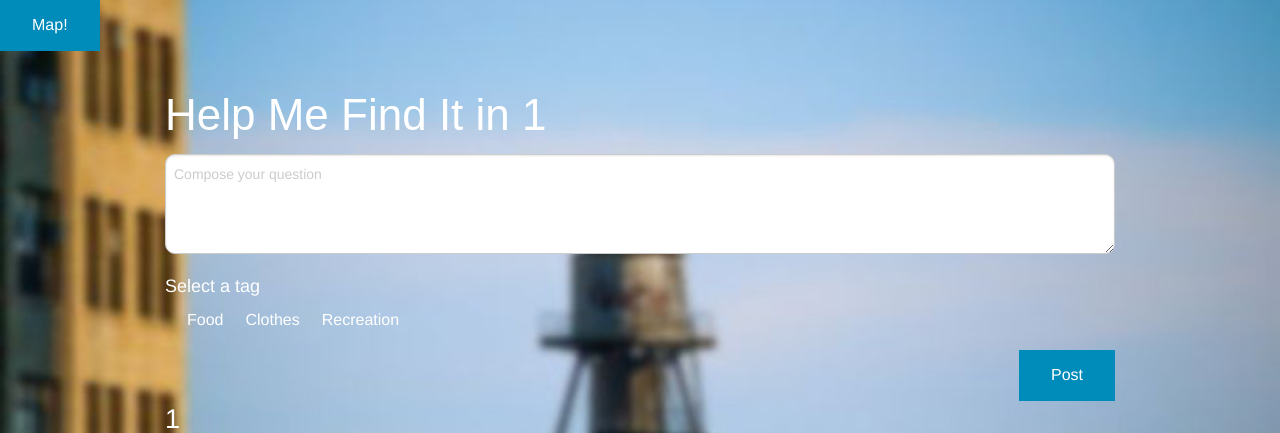
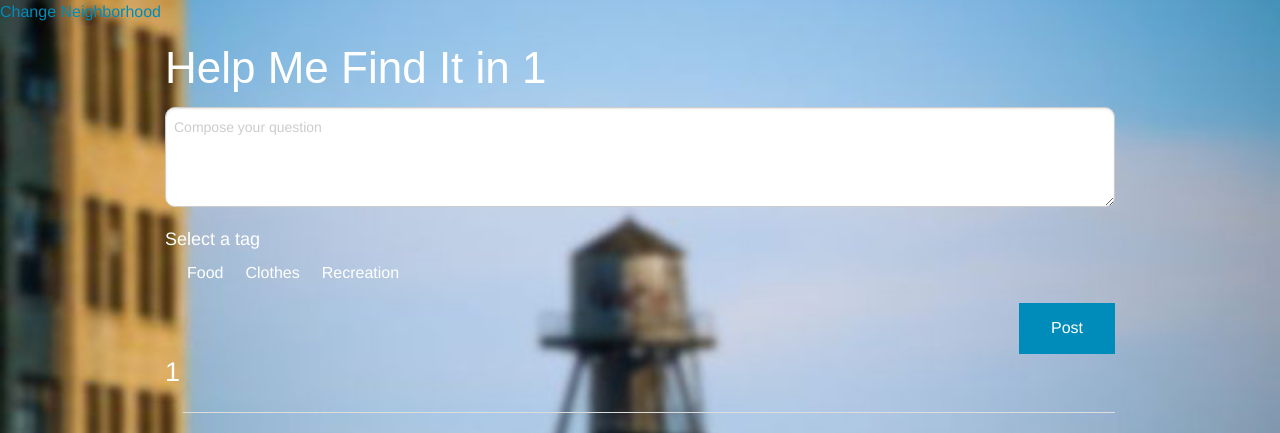
Before and after one commit to denbal87/myhood, a Flask app: page /help_me_find/1/1 in a window 1280 px wide. Shown: the part 45-478 px from the top of the page. Run offline with Flask 2, Linux system fonts and the light colour scheme; data comes from the database, SQL or seed files in the repository; some libraries are stand-ins or nearby versions.

Commit message:
trying fix for div and pic from web

```diff
--- a/static/css/app.css
+++ b/static/css/app.css
@@ -33,6 +33,13 @@
 
 }
 
+#reveal-modal-inner {
+    margin: 0 auto;
+    position: relative;
+    max-width: 768px;
+    -webkit-box-shadow: 0 0 10px rgba(0,0,0,0.4);
+    box-shadow: 0 0 10px rgba(0,0,0,0.4);
+}
 
 #pic img {
 	position:absolute; z-index: -1;
--- a/templates/base.html
+++ b/templates/base.html
@@ -73,13 +73,16 @@
         </section>
     </nav>
 
-    <!--a href="#" data-reveal-id="myModal">Change Neighborhood</a>
+
+    <a href="#" data-reveal-id="myModal">Change Neighborhood</a>
+    <div id="reveal-modal-inner">
     <div id="myModal" class="reveal-modal" data-reveal aria-labelledby="modalTitle" aria-hidden="true" role="dialog">
         <p>Click on any neighborhood to load its page</p>
-        <img id="nh_map" src="/static/nh_map.png">
+        <img id="nh_map" src="/static/nh_map.jpg">
         <a class="close-reveal-modal" aria-label="Close">&#215;</a>
-    </div-->
-    <a href="/test" class="button">Map!</a>
+    </div>
+    </div>
+    <!--a href="/test" class="button">Map!</a-->
 
     <div>
         <div class="row">
```
